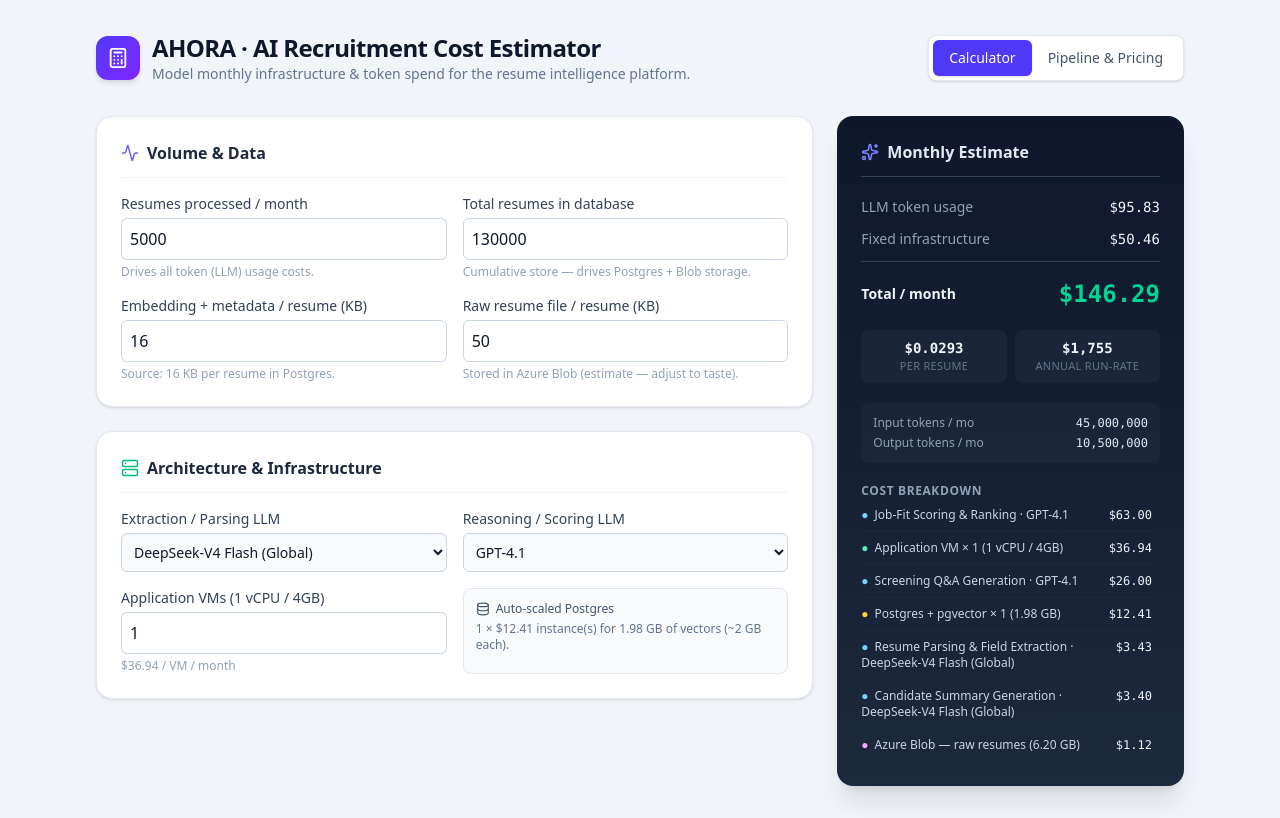
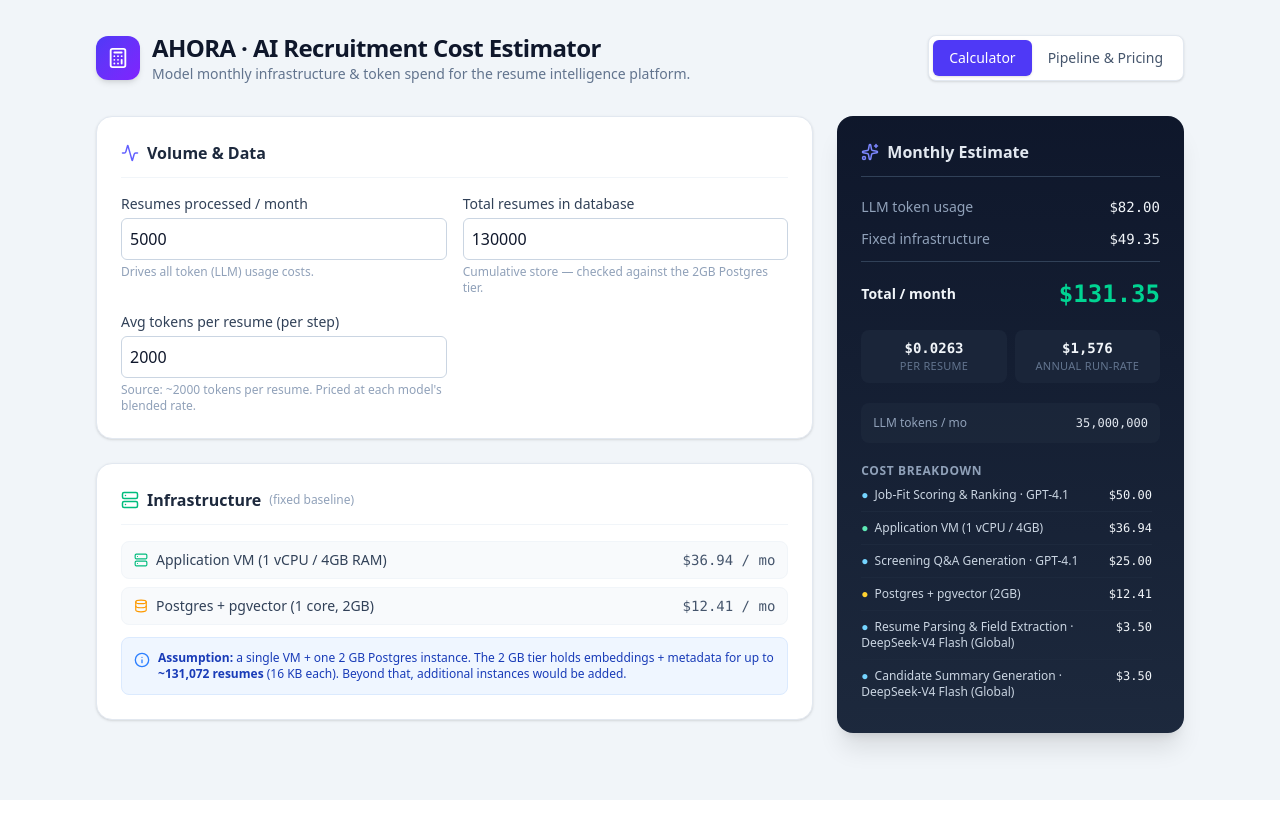
Before and after one commit to Maaagggi/ahora-cost-estimator, a React (Vite) app: page / in a window 1280 px wide. Built offline with nearby package versions, Linux system fonts and the light colour scheme.

Commit message:
Simplify estimator: per-step model selection, fixed infra w/ capacity note, drop KB/token inputs
Co-Authored-By: Claude Opus 4.8 (1M context) <noreply@anthropic.com>

```diff
--- a/src/App.tsx
+++ b/src/App.tsx
@@ -46,77 +46,52 @@ const LLM_MODELS: Record<LLMKey, LLMModel> = {
   },
 };
 
+/** Blended ($/1M) — average of input & output, used to cost a step. */
+const blendedRate = (m: LLMModel): number => (m.inputPer1M + m.outputPer1M) / 2;
+
 /** Fixed infrastructure unit prices (USD / month) from the breakdown. */
 const INFRA = {
-  postgresPerInstance: 12.41, // Postgres (1 core, 2GB) — holds ~130k resumes / ~2GB
-  vmPerInstance: 36.938, // VM (1 vCPU / 4GB RAM)
-  blobPerGB: 0.18, // Azure Blob storage, $/GB/month
+  postgres: 12.41, // Postgres (1 core, 2GB)
+  vm: 36.938, // VM (1 vCPU / 4GB RAM)
+  blobPerGB: 0.18, // Azure Blob ($/GB/mo) — reference only, see assumptions
 };
 
 /** Capacity + sizing assumptions from the breakdown. */
 const SIZING = {
-  pgInstanceCapacityGB: 2, // a single $12.41 Postgres instance ≈ 2GB ≈ 130k resumes
+  pgInstanceCapacityGB: 2, // a single $12.41 Postgres instance ≈ 2GB
+  kbPerEmbedding: 16, // embedding + metadata per resume in Postgres
   defaultTokensPerResume: 2000, // 1 resume ≈ 2000 tokens
-  defaultPgKbPerResume: 16, // embedding + metadata per resume in Postgres
-  defaultBlobKbPerResume: 50, // raw resume file in Azure Blob (not in source — editable)
 };
 
+const KB_PER_GB = 1024 * 1024;
+
+/** How many resumes the fixed 2GB Postgres tier can hold. */
+const PG_CAPACITY_RESUMES = Math.floor(
+  (SIZING.pgInstanceCapacityGB * KB_PER_GB) / SIZING.kbPerEmbedding,
+);
+
 /* ------------------------------------------------------------------ *
- *  Feature (token-consuming pipeline step) model
+ *  Pipeline step model — one AI operation performed on a resume
  * ------------------------------------------------------------------ */
-
-type LLMTier = 'extraction' | 'reasoning';
 
 interface Feature {
   id: string;
   name: string;
-  tier: LLMTier;
+  model: LLMKey;
   /** how many times this step runs per resume processed */
   runsPerResume: number;
-  avgInputTokens: number;
-  avgOutputTokens: number;
 }
 
 const INITIAL_FEATURES: Feature[] = [
-  {
-    id: 'f1',
-    name: 'Resume Parsing & Field Extraction',
-    tier: 'extraction',
-    runsPerResume: 1,
-    avgInputTokens: 2000,
-    avgOutputTokens: 600,
-  },
-  {
-    id: 'f2',
-    name: 'Job-Fit Scoring & Ranking',
-    tier: 'reasoning',
-    runsPerResume: 1,
-    avgInputTokens: 3500,
-    avgOutputTokens: 700,
-  },
-  {
-    id: 'f3',
-    name: 'Candidate Summary Generation',
-    tier: 'extraction',
-    runsPerResume: 1,
-    avgInputTokens: 2500,
-    avgOutputTokens: 400,
-  },
-  {
-    id: 'f4',
-    name: 'Screening Q&A Generation',
-    tier: 'reasoning',
-    runsPerResume: 0.5,
-    avgInputTokens: 2000,
-    avgOutputTokens: 800,
-  },
+  { id: 'f1', name: 'Resume Parsing & Field Extraction', model: 'deepseek-flash', runsPerResume: 1 },
+  { id: 'f2', name: 'Job-Fit Scoring & Ranking', model: 'gpt-41', runsPerResume: 1 },
+  { id: 'f3', name: 'Candidate Summary Generation', model: 'deepseek-flash', runsPerResume: 1 },
+  { id: 'f4', name: 'Screening Q&A Generation', model: 'gpt-41', runsPerResume: 0.5 },
 ];
 
 /* ------------------------------------------------------------------ *
  *  Helpers
  * ------------------------------------------------------------------ */
-
-const KB_PER_GB = 1024 * 1024;
 
 const fmtUSD = (n: number, frac = 2): string =>
   n.toLocaleString('en-US', {
@@ -131,14 +106,8 @@ const fmtNum = (n: number): string =>
 
 interface BreakdownLine {
   label: string;
-  group: 'LLM Usage' | 'Compute' | 'Database' | 'Storage';
+  group: 'LLM Usage' | 'Compute' | 'Database';
   cost: number;
-}
-
-interface Architecture {
-  extractionLLM: LLMKey;
-  reasoningLLM: LLMKey;
-  vmCount: number;
 }
 
 /* ------------------------------------------------------------------ *
@@ -153,21 +122,11 @@ export default function App() {
   // Volume / traffic
   const [monthlyResumes, setMonthlyResumes] = useState(5000);
   const [totalResumesStored, setTotalResumesStored] = useState(130000);
-  const [pgKbPerResume, setPgKbPerResume] = useState(
-    SIZING.defaultPgKbPerResume,
-  );
-  const [blobKbPerResume, setBlobKbPerResume] = useState(
-    SIZING.defaultBlobKbPerResume,
+  const [tokensPerResume, setTokensPerResume] = useState(
+    SIZING.defaultTokensPerResume,
   );
 
-  // Architecture
-  const [arch, setArch] = useState<Architecture>({
-    extractionLLM: 'deepseek-flash',
-    reasoningLLM: 'gpt-41',
-    vmCount: 1,
-  });
-
-  // Features
+  // Pipeline steps
   const [features, setFeatures] = useState<Feature[]>(INITIAL_FEATURES);
 
   const costs = useMemo(() => {
@@ -175,21 +134,15 @@ export default function App() {
 
     // 1. Variable LLM usage --------------------------------------------------
     let llmTotal = 0;
-    let totalInputTokens = 0;
-    let totalOutputTokens = 0;
+    let totalTokens = 0;
 
     features.forEach((feat) => {
       const executions = monthlyResumes * feat.runsPerResume;
-      const inTok = executions * feat.avgInputTokens;
-      const outTok = executions * feat.avgOutputTokens;
-      const model =
-        LLM_MODELS[feat.tier === 'extraction' ? arch.extractionLLM : arch.reasoningLLM];
-      const cost =
-        (inTok / 1_000_000) * model.inputPer1M +
-        (outTok / 1_000_000) * model.outputPer1M;
+      const tokens = executions * tokensPerResume;
+      const model = LLM_MODELS[feat.model];
+      const cost = (tokens / 1_000_000) * blendedRate(model);
 
-      totalInputTokens += inTok;
-      totalOutputTokens += outTok;
+      totalTokens += tokens;
       llmTotal += cost;
 
       if (cost > 0) {
@@ -201,37 +154,19 @@ export default function App() {
       }
     });
 
-    // 2. Compute (VMs) -------------------------------------------------------
-    const vmCost = arch.vmCount * INFRA.vmPerInstance;
+    // 2. Fixed infrastructure (1 VM + 1 Postgres) ---------------------------
     breakdown.push({
-      label: `Application VM × ${arch.vmCount} (1 vCPU / 4GB)`,
+      label: 'Application VM (1 vCPU / 4GB)',
       group: 'Compute',
-      cost: vmCost,
+      cost: INFRA.vm,
+    });
+    breakdown.push({
+      label: 'Postgres + pgvector (2GB)',
+      group: 'Database',
+      cost: INFRA.postgres,
     });
 
-    // 3. Database (Postgres / pgvector) -------------------------------------
-    const pgRequiredGB = (totalResumesStored * pgKbPerResume) / KB_PER_GB;
-    const pgInstances = Math.max(
-      1,
-      Math.ceil(pgRequiredGB / SIZING.pgInstanceCapacityGB),
-    );
-    const pgCost = pgInstances * INFRA.postgresPerInstance;
-    breakdown.push({
-      label: `Postgres + pgvector × ${pgInstances} (${pgRequiredGB.toFixed(2)} GB)`,
-      group: 'Database',
-      cost: pgCost,
-    });
-
-    // 4. Object storage (Azure Blob) ----------------------------------------
-    const blobGB = (totalResumesStored * blobKbPerResume) / KB_PER_GB;
-    const blobCost = blobGB * INFRA.blobPerGB;
-    breakdown.push({
-      label: `Azure Blob — raw resumes (${blobGB.toFixed(2)} GB)`,
-      group: 'Storage',
-      cost: blobCost,
-    });
-
-    const fixedTotal = vmCost + pgCost + blobCost;
+    const fixedTotal = INFRA.vm + INFRA.postgres;
     const total = llmTotal + fixedTotal;
 
     return {
@@ -239,22 +174,12 @@ export default function App() {
       llmTotal,
       fixedTotal,
       total,
-      totalInputTokens,
-      totalOutputTokens,
-      pgRequiredGB,
-      pgInstances,
-      blobGB,
+      totalTokens,
       perResume: total / (monthlyResumes || 1),
       annual: total * 12,
+      overCapacity: totalResumesStored > PG_CAPACITY_RESUMES,
     };
-  }, [
-    monthlyResumes,
-    totalResumesStored,
-    pgKbPerResume,
-    blobKbPerResume,
-    arch,
-    features,
-  ]);
+  }, [monthlyResumes, totalResumesStored, tokensPerResume, features]);
 
   // Feature handlers
   const updateFeature = <K extends keyof Feature>(
@@ -272,10 +197,8 @@ export default function App() {
       {
         id: `f${prev.length + 1}-${prev.reduce((m, f) => m + f.name.length, 0)}`,
         name: 'New Step',
-        tier: 'extraction',
+        model: 'deepseek-flash',
         runsPerResume: 1,
-        avgInputTokens: 1000,
-        avgOutputTokens: 300,
       },
     ]);
   };
@@ -286,7 +209,6 @@ export default function App() {
     'LLM Usage': 'text-sky-300',
     Compute: 'text-emerald-300',
     Database: 'text-amber-300',
-    Storage: 'text-fuchsia-300',
   };
 
   return (
@@ -346,62 +268,61 @@ export default function App() {
                     label="Total resumes in database"
                     value={totalResumesStored}
                     onChange={setTotalResumesStored}
-                    hint="Cumulative store — drives Postgres + Blob storage."
+                    hint="Cumulative store — checked against the 2GB Postgres tier."
                   />
                   <NumberField
-                    label="Embedding + metadata / resume (KB)"
-                    value={pgKbPerResume}
-                    onChange={setPgKbPerResume}
-                    hint="Source: 16 KB per resume in Postgres."
-                  />
-                  <NumberField
-                    label="Raw resume file / resume (KB)"
-                    value={blobKbPerResume}
-                    onChange={setBlobKbPerResume}
-                    hint="Stored in Azure Blob (estimate — adjust to taste)."
+                    label="Avg tokens per resume (per step)"
+                    value={tokensPerResume}
+                    onChange={setTokensPerResume}
+                    hint="Source: ~2000 tokens per resume. Priced at each model's blended rate."
                   />
                 </div>
               </section>
 
-              {/* Architecture */}
+              {/* Infrastructure — fixed assumption */}
               <section className="rounded-2xl border border-slate-200 bg-white p-6 shadow-sm">
                 <h2 className="mb-4 flex items-center gap-2 border-b border-slate-100 pb-3 text-base font-semibold text-slate-800">
                   <Server size={18} className="text-emerald-500" />
-                  Architecture & Infrastructure
+                  Infrastructure
+                  <span className="text-xs font-normal text-slate-400">
+                    (fixed baseline)
+                  </span>
                 </h2>
-                <div className="grid grid-cols-1 gap-4 sm:grid-cols-2">
-                  <SelectField
-                    label="Extraction / Parsing LLM"
-                    value={arch.extractionLLM}
-                    onChange={(v) =>
-                      setArch((a) => ({ ...a, extractionLLM: v as LLMKey }))
-                    }
-                    options={LLM_MODELS}
+                <ul className="space-y-2 text-sm">
+                  <RefItem
+                    icon={<Server size={14} className="text-emerald-500" />}
+                    label="Application VM (1 vCPU / 4GB RAM)"
+                    value={`${fmtUSD(INFRA.vm)} / mo`}
                   />
-                  <SelectField
-                    label="Reasoning / Scoring LLM"
-                    value={arch.reasoningLLM}
-                    onChange={(v) =>
-                      setArch((a) => ({ ...a, reasoningLLM: v as LLMKey }))
-                    }
-                    options={LLM_MODELS}
+                  <RefItem
+                    icon={<Database size={14} className="text-amber-500" />}
+                    label="Postgres + pgvector (1 core, 2GB)"
+                    value={`${fmtUSD(INFRA.postgres)} / mo`}
                   />
-                  <NumberField
-                    label="Application VMs (1 vCPU / 4GB)"
-                    value={arch.vmCount}
-                    onChange={(v) =>
-                      setArch((a) => ({ ...a, vmCount: Math.max(1, v) }))
-                    }
-                    hint={`${fmtUSD(INFRA.vmPerInstance)} / VM / month`}
+                </ul>
+                <div
+                  className={`mt-3 flex gap-2 rounded-lg border p-3 text-xs ${
+                    costs.overCapacity
+                      ? 'border-amber-200 bg-amber-50 text-amber-800'
+                      : 'border-blue-100 bg-blue-50 text-blue-800'
+                  }`}
+                >
+                  <Info
+                    size={16}
+                    className={`mt-0.5 shrink-0 ${
+                      costs.overCapacity ? 'text-amber-500' : 'text-blue-500'
+                    }`}
                   />
-                  <div className="rounded-lg border border-slate-200 bg-slate-50 p-3 text-xs text-slate-500">
-                    <div className="mb-1 flex items-center gap-1.5 font-medium text-slate-600">
-                      <Database size={14} /> Auto-scaled Postgres
-                    </div>
-                    {costs.pgInstances} × {fmtUSD(INFRA.postgresPerInstance)}{' '}
-                    instance(s) for {costs.pgRequiredGB.toFixed(2)} GB of vectors
-                    (~{SIZING.pgInstanceCapacityGB} GB each).
-                  </div>
+                  <span>
+                    <strong>Assumption:</strong> a single VM + one 2&nbsp;GB
+                    Postgres instance. The 2&nbsp;GB tier holds embeddings +
+                    metadata for up to{' '}
+                    <strong>~{fmtNum(PG_CAPACITY_RESUMES)} resumes</strong> (16
+                    KB each). {' '}
+                    {costs.overCapacity
+                      ? `Your store of ${fmtNum(totalResumesStored)} exceeds this — additional instances would be needed.`
+                      : 'Beyond that, additional instances would be added.'}
+                  </span>
                 </div>
               </section>
             </div>
@@ -432,15 +353,9 @@ export default function App() {
 
                 <div className="mb-5 rounded-lg bg-slate-800/70 p-3 text-xs text-slate-400">
                   <div className="flex justify-between">
-                    <span>Input tokens / mo</span>
+                    <span>LLM tokens / mo</span>
                     <span className="font-mono text-slate-200">
-                      {fmtNum(costs.totalInputTokens)}
-                    </span>
-                  </div>
-                  <div className="mt-1 flex justify-between">
-                    <span>Output tokens / mo</span>
-                    <span className="font-mono text-slate-200">
-                      {fmtNum(costs.totalOutputTokens)}
+                      {fmtNum(costs.totalTokens)}
                     </span>
                   </div>
                 </div>
@@ -486,8 +401,8 @@ export default function App() {
                     AI Pipeline Steps
                   </h2>
                   <p className="mt-1 text-sm text-slate-500">
-                    Each step runs per resume. Token volume drives usage-based
-                    LLM cost.
+                    Each AI operation run on a resume, the model it uses, and how
+                    often it runs. This is what drives the usage-based LLM cost.
                   </p>
                 </div>
                 <button
@@ -499,14 +414,14 @@ export default function App() {
               </div>
 
               <div className="overflow-x-auto">
-                <table className="w-full min-w-[720px] text-left text-sm">
+                <table className="w-full min-w-[560px] text-left text-sm">
                   <thead className="bg-slate-50 text-xs font-semibold uppercase text-slate-500">
                     <tr>
                       <th className="rounded-l-lg p-3">Step</th>
-                      <th className="p-3">LLM Tier</th>
-                      <th className="p-3">Runs / Resume</th>
-                      <th className="p-3">Avg Input Tok</th>
-                      <th className="p-3">Avg Output Tok</th>
+                      <th className="p-3">LLM Model</th>
+                      <th className="p-3" title="How many times this step runs per resume">
+                        Runs / Resume
+                      </th>
                       <th className="rounded-r-lg p-3" />
                     </tr>
                   </thead>
@@ -525,18 +440,21 @@ export default function App() {
                         </td>
                         <td className="p-2">
                           <select
-                            value={feat.tier}
+                            value={feat.model}
                             onChange={(e) =>
                               updateFeature(
                                 feat.id,
-                                'tier',
-                                e.target.value as LLMTier,
+                                'model',
+                                e.target.value as LLMKey,
                               )
                             }
                             className="w-full rounded border border-slate-300 bg-white p-2 focus:border-violet-500 focus:ring-1 focus:ring-violet-500"
                           >
-                            <option value="extraction">Extraction LLM</option>
-                            <option value="reasoning">Reasoning LLM</option>
+                            {Object.entries(LLM_MODELS).map(([key, m]) => (
+                              <option key={key} value={key}>
+                                {m.name}
+                              </option>
+                            ))}
                           </select>
                         </td>
                         <td className="p-2">
@@ -548,34 +466,6 @@ export default function App() {
                               updateFeature(
                                 feat.id,
                                 'runsPerResume',
-                                Number(e.target.value),
-                              )
-                            }
-                            className="w-24 rounded border border-slate-300 p-2 focus:border-violet-500 focus:ring-1 focus:ring-violet-500"
-                          />
-                        </td>
-                        <td className="p-2">
-                          <input
-                            type="number"
-                            value={feat.avgInputTokens}
-                            onChange={(e) =>
-                              updateFeature(
-                                feat.id,
-                                'avgInputTokens',
-                                Number(e.target.value),
-                              )
-                            }
-                            className="w-28 rounded border border-slate-300 p-2 focus:border-violet-500 focus:ring-1 focus:ring-violet-500"
-                          />
-                        </td>
-                        <td className="p-2">
-                          <input
-                            type="number"
-                            value={feat.avgOutputTokens}
-                            onChange={(e) =>
-                              updateFeature(
-                                feat.id,
-                                'avgOutputTokens',
                                 Number(e.target.value),
                               )
                             }
@@ -595,6 +485,16 @@ export default function App() {
                     ))}
                   </tbody>
                 </table>
+              </div>
+
+              <div className="mt-4 flex gap-2 rounded-lg border border-blue-100 bg-blue-50 p-3 text-xs text-blue-800">
+                <Info size={16} className="mt-0.5 shrink-0 text-blue-500" />
+                <span>
+                  Each step is costed at <strong>~{fmtNum(tokensPerResume)} tokens
+                  / resume</strong> (from Cost breakdown.md), priced at the
+                  selected model's blended input/output rate. Adjust the token
+                  figure on the Calculator tab.
+                </span>
               </div>
             </section>
 
@@ -643,25 +543,26 @@ export default function App() {
                     <RefItem
                       icon={<Server size={14} className="text-emerald-500" />}
                       label="VM (1 vCPU / 4GB RAM)"
-                      value={`${fmtUSD(INFRA.vmPerInstance)} / mo`}
+                      value={`${fmtUSD(INFRA.vm)} / mo`}
                     />
                     <RefItem
                       icon={<Database size={14} className="text-amber-500" />}
-                      label="Postgres (1 core, 2GB ≈ 130k resumes)"
-                      value={`${fmtUSD(INFRA.postgresPerInstance)} / mo`}
+                      label="Postgres (1 core, 2GB)"
+                      value={`${fmtUSD(INFRA.postgres)} / mo`}
                     />
                     <RefItem
                       icon={<HardDrive size={14} className="text-fuchsia-500" />}
-                      label="Azure Blob storage"
+                      label="Azure Blob (raw resume storage)"
                       value={`${fmtUSD(INFRA.blobPerGB)} / GB / mo`}
                     />
                   </ul>
-                  <div className="mt-3 flex gap-2 rounded-lg border border-blue-100 bg-blue-50 p-3 text-xs text-blue-800">
-                    <Info size={16} className="mt-0.5 shrink-0 text-blue-500" />
+                  <div className="mt-3 flex gap-2 rounded-lg border border-slate-200 bg-slate-50 p-3 text-xs text-slate-500">
+                    <Info size={16} className="mt-0.5 shrink-0 text-slate-400" />
                     <span>
                       Resume ≈ 2000 tokens · 16 KB embedding+metadata in
-                      Postgres. Embedding generation runs on the application VM
-                      (no per-token API cost).
+                      Postgres (2 GB ≈ {fmtNum(PG_CAPACITY_RESUMES)} resumes).
+                      Raw-file blob storage is negligible (~$0.18/GB) and is not
+                      itemized in the live estimate.
                     </span>
                   </div>
                 </div>
@@ -701,37 +602,6 @@ function NumberField({
         className="w-full rounded-md border border-slate-300 p-2 focus:border-indigo-500 focus:ring-1 focus:ring-indigo-500"
       />
       {hint && <p className="mt-1 text-xs text-slate-400">{hint}</p>}
-    </div>
-  );
-}
-
-function SelectField({
-  label,
-  value,
-  onChange,
-  options,
-}: {
-  label: string;
-  value: string;
-  onChange: (v: string) => void;
-  options: Record<string, { name: string }>;
-}) {
-  return (
-    <div>
-      <label className="mb-1 block text-sm font-medium text-slate-700">
-        {label}
-      </label>
-      <select
-        value={value}
-        onChange={(e) => onChange(e.target.value)}
-        className="w-full rounded-md border border-slate-300 bg-slate-50 p-2 text-sm focus:border-indigo-500 focus:ring-1 focus:ring-indigo-500"
-      >
-        {Object.entries(options).map(([key, val]) => (
-          <option key={key} value={key}>
-            {val.name}
-          </option>
-        ))}
-      </select>
     </div>
   );
 }
```
